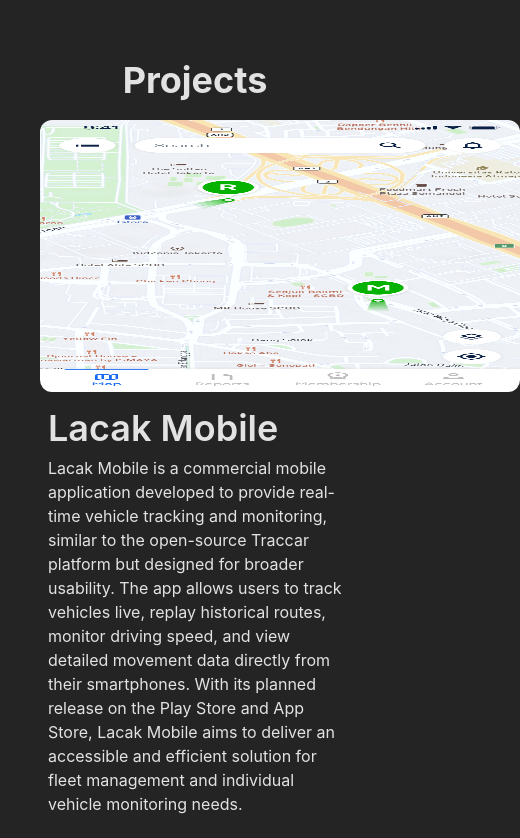
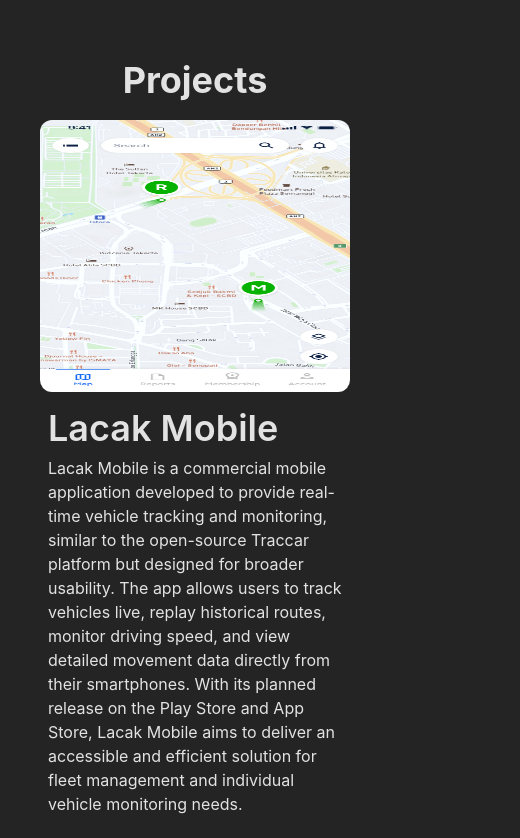
Before and after one commit to inalMahpud824/portofolio, a React (Vite) app: page / in a window 390 px wide. Shown: the part 884-1722 px from the top of the page, 520 px wide, since content can reach past the window. Built offline with nearby package versions, Linux system fonts and the light colour scheme.

Commit message:
fix responsive mobile

```diff
--- a/src/components/Project.jsx
+++ b/src/components/Project.jsx
@@ -127,7 +127,7 @@
         <img
           src={imgurl}
           alt=""
-          className="min-w-[30rem] max-w-[30rem] h-[17rem] rounded-xl hover:opacity-70 cursor-pointer"
+          className="md:min-w-[30rem] md:max-w-[30rem] h-[17rem] rounded-xl hover:opacity-70 cursor-pointer w-full"
           onClick={() => handleFormDialog(dialogType)}
           loading="la"
         />
```
